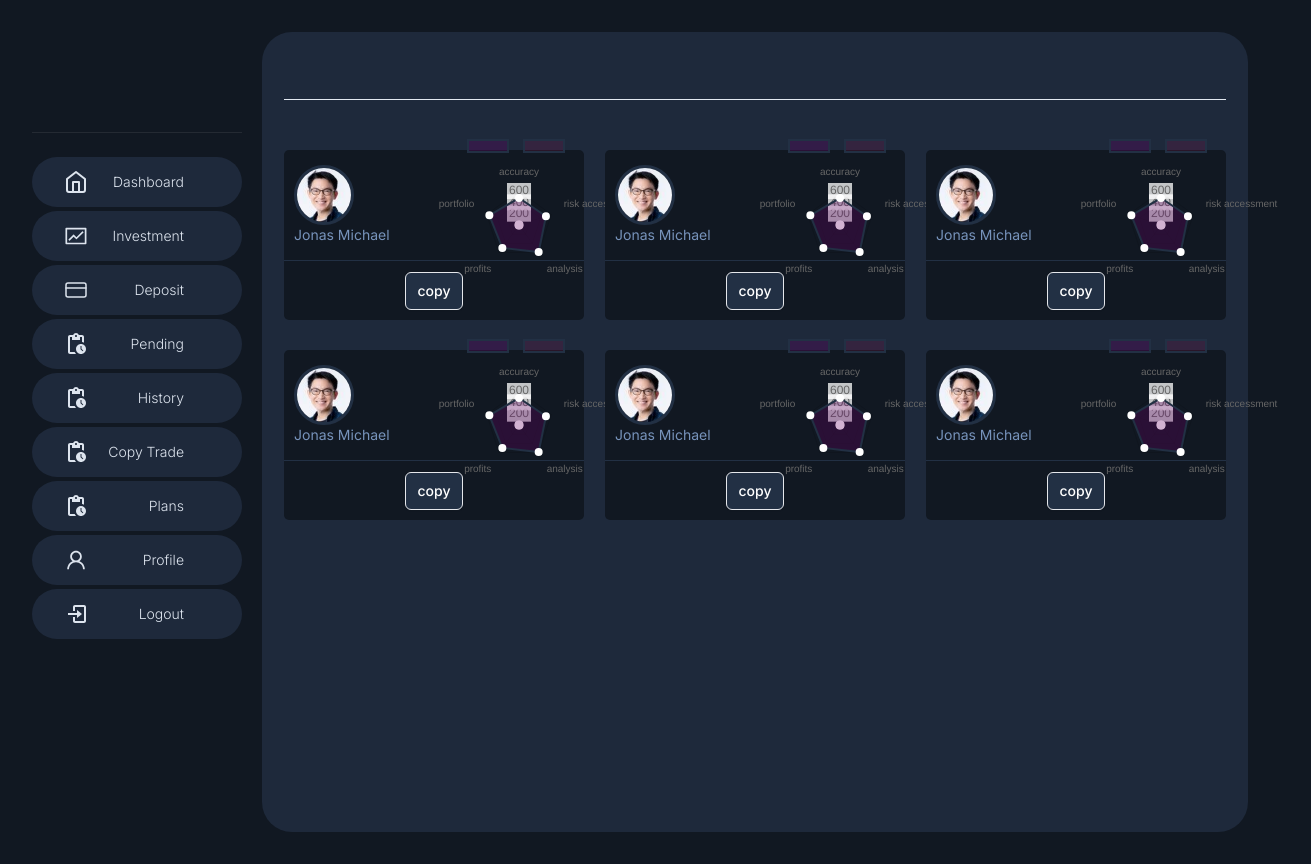
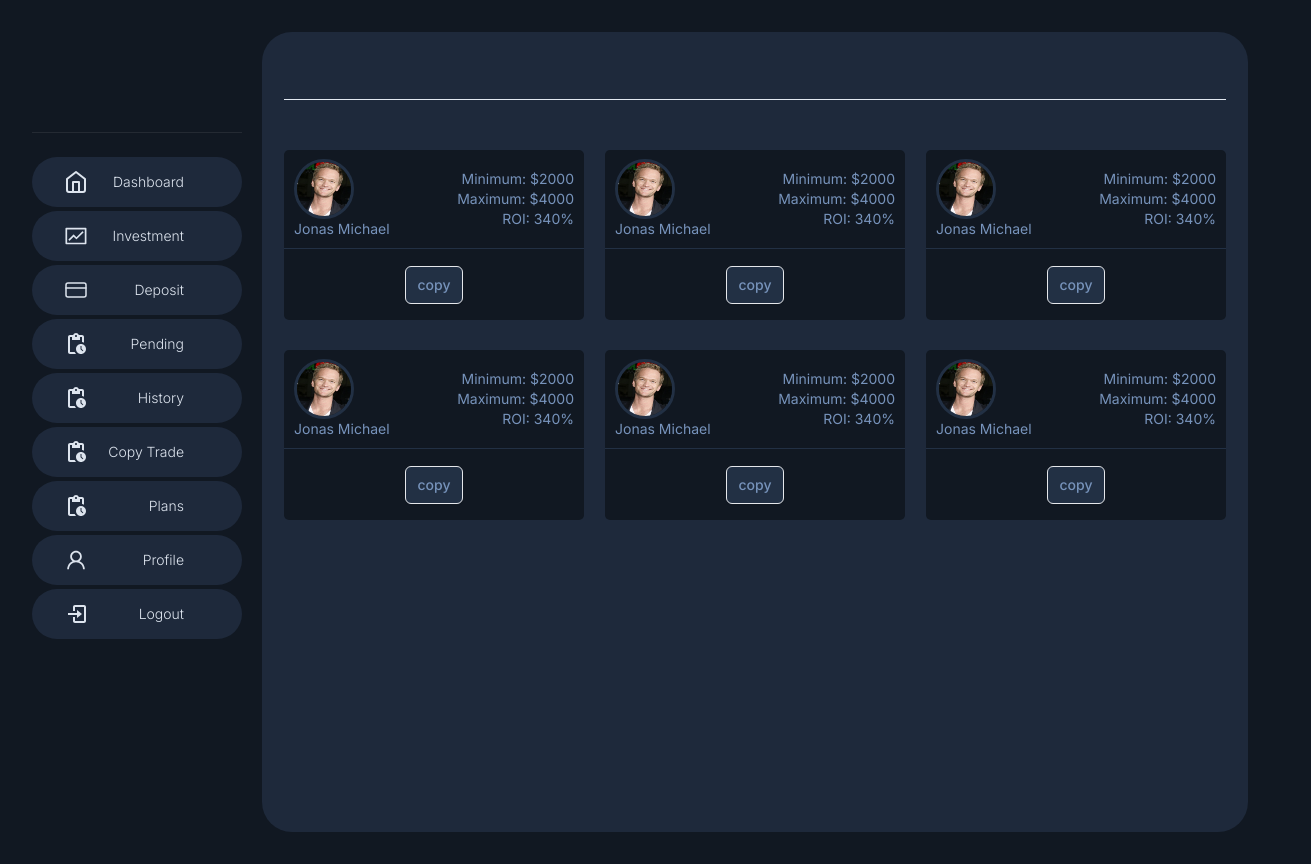
Before and after one commit to Bruksx/trading-app, a Next.js app: page /copy in a window 1280 px wide. Shown: the whole page, 1311 px wide, since content can reach past the window. Built offline with nearby package versions, Linux system fonts and the light colour scheme; no server answers.

Commit message:
copy trade

```diff
--- a/src/app/colors.css
+++ b/src/app/colors.css
@@ -49,3 +49,7 @@
 .text-custom-blue3{
     color:#7793bb;
 }
+
+.text-custom-white{
+    color: #ffffff;
+}
--- a/src/app/copy/page.js
+++ b/src/app/copy/page.js
@@ -1,35 +1,34 @@
 "use client";
-import React, { useState } from 'react';
+import React, { useState } from "react";
 import "../dashboard.css";
 import "../customCalendar.css";
 import "../colors.css";
-import "../css/copytrade.css"
-import MobileHeader from "../components/mobile-header";
-import DashboardNav from "../components/dashboardnav";
+import "../css/copytrade.css";
 import TraderChart from "../components/traderchart";
 import Modal from "react-modal";
+import Dashboard from "../components/dashboard";
 
 const customStyles = {
   content: {
-    top: '50%',
-    left: '50%',
-    right: 'auto',
-    bottom: 'auto',
-    marginRight: '-50%',
-    transform: 'translate(-50%, -50%)',
+    top: "50%",
+    left: "50%",
+    right: "auto",
+    bottom: "auto",
+    marginRight: "-50%",
+    transform: "translate(-50%, -50%)",
   },
 };
 
-function openModal(setModalState, data){
-  setModalState(true)
+function openModal(setModalState, data) {
+  setModalState(true);
 }
-
 
 export default function History() {
   const [value, onChange] = useState(new Date());
-    const [modelState, setModalState] = useState(false)
+  const [modelState, setModalState] = useState(false);
   return (
-    <main className="py-5">
+    <Dashboard heading="Copy Trade">
+      <div className="all-traders">
         <Modal
           isOpen={modelState}
           style={customStyles}
@@ -44,42 +43,31 @@ export default function History() {
             </div>
           </div>
           <p className="text-custom-blue3">Enter Amount</p>
-        <input/>
+          <input />
           <div className="modal-buttons">
-          <button className="btn bg-custom-red text-custom-blue3" onClick={() => {
+            <button
+              className="btn bg-custom-red text-custom-white"
+              onClick={() => {
                 setModalState(false);
-          }}>Close</button>
-          <button className="btn bg-custom-blue3 text-custom-blue3">Trade</button>
+              }}
+            >
+              Close
+            </button>
+            <button className="btn bg-custom-blue3 text-custom-blue3">
+              Trade
+            </button>
           </div>
         </Modal>
-      <MobileHeader />
-      <div className="flex mt-[4.7rem] md:mt-0">
-        <DashboardNav />
-        <div className="content">
-          <div className="top-bar">
-            <nav
-              aria-label="breadcrumb"
-              className="-intro-x mr-auto hidden sm:flex"
-            >
-              <ol className="breadcrumb">
-                <li
-                  className="breadcrumb-item active text-white font-bold"
-                  aria-current="page"
-                >
-                  Copy Trade
-                </li>
-              </ol>
-            </nav>
-          </div>
-          <div className="all-traders">
-            <div className="trader bg-custom-blue1">
+        <div className="trader bg-custom-blue1 text-custom-blue3">
           <div className="trader-details">
             <div>
               <img className="trader-img" src="author-85z9UC.jpg" />
               <p className="text-custom-blue3">Jonas Michael</p>
             </div>
-                <div className="trader-chart">
-                  <TraderChart />
+            <div className="trader-stats">
+              <p>Minimum: $2000</p>
+              <p>Maximum: $4000</p>
+              <p>ROI: 340%</p>
             </div>
           </div>
           <div className="progress-container">
@@ -97,83 +85,141 @@ export default function History() {
           </div>
         </div>
 
-            <div className="trader bg-custom-blue1">
+        <div className="trader bg-custom-blue1 text-custom-blue3">
           <div className="trader-details">
             <div>
               <img className="trader-img" src="author-85z9UC.jpg" />
               <p className="text-custom-blue3">Jonas Michael</p>
             </div>
-                <div className="trader-chart">
-                  <TraderChart />
+            <div className="trader-stats">
+              <p>Minimum: $2000</p>
+              <p>Maximum: $4000</p>
+              <p>ROI: 340%</p>
             </div>
           </div>
           <div className="progress-container">
-                <button className="btn bg-custom-blue2 ">copy</button>
+            <button
+              className="btn bg-custom-blue2 "
+              onClick={() => {
+                openModal(setModalState, {
+                  image: "author-85z9UC.jpg",
+                  name: "Jonas Michael",
+                });
+              }}
+            >
+              copy
+            </button>
           </div>
         </div>
 
-            <div className="trader bg-custom-blue1">
+        <div className="trader bg-custom-blue1 text-custom-blue3">
           <div className="trader-details">
             <div>
               <img className="trader-img" src="author-85z9UC.jpg" />
               <p className="text-custom-blue3">Jonas Michael</p>
             </div>
-                <div className="trader-chart">
-                  <TraderChart />
+            <div className="trader-stats">
+              <p>Minimum: $2000</p>
+              <p>Maximum: $4000</p>
+              <p>ROI: 340%</p>
             </div>
           </div>
           <div className="progress-container">
-                <button className="btn bg-custom-blue2 ">copy</button>
+            <button
+              className="btn bg-custom-blue2 "
+              onClick={() => {
+                openModal(setModalState, {
+                  image: "author-85z9UC.jpg",
+                  name: "Jonas Michael",
+                });
+              }}
+            >
+              copy
+            </button>
           </div>
         </div>
 
-            <div className="trader bg-custom-blue1">
+        <div className="trader bg-custom-blue1 text-custom-blue3">
           <div className="trader-details">
             <div>
               <img className="trader-img" src="author-85z9UC.jpg" />
               <p className="text-custom-blue3">Jonas Michael</p>
             </div>
-                <div className="trader-chart">
-                  <TraderChart />
+            <div className="trader-stats">
+              <p>Minimum: $2000</p>
+              <p>Maximum: $4000</p>
+              <p>ROI: 340%</p>
             </div>
           </div>
           <div className="progress-container">
-                <button className="btn bg-custom-blue2 ">copy</button>
+            <button
+              className="btn bg-custom-blue2 "
+              onClick={() => {
+                openModal(setModalState, {
+                  image: "author-85z9UC.jpg",
+                  name: "Jonas Michael",
+                });
+              }}
+            >
+              copy
+            </button>
           </div>
         </div>
 
-            <div className="trader bg-custom-blue1">
+        <div className="trader bg-custom-blue1 text-custom-blue3">
           <div className="trader-details">
             <div>
               <img className="trader-img" src="author-85z9UC.jpg" />
               <p className="text-custom-blue3">Jonas Michael</p>
             </div>
-                <div className="trader-chart">
-                  <TraderChart />
+            <div className="trader-stats">
+              <p>Minimum: $2000</p>
+              <p>Maximum: $4000</p>
+              <p>ROI: 340%</p>
             </div>
           </div>
           <div className="progress-container">
-                <button className="btn bg-custom-blue2 ">copy</button>
+            <button
+              className="btn bg-custom-blue2 "
+              onClick={() => {
+                openModal(setModalState, {
+                  image: "author-85z9UC.jpg",
+                  name: "Jonas Michael",
+                });
+              }}
+            >
+              copy
+            </button>
           </div>
         </div>
 
-            <div className="trader bg-custom-blue1">
+        <div className="trader bg-custom-blue1 text-custom-blue3">
           <div className="trader-details">
             <div>
               <img className="trader-img" src="author-85z9UC.jpg" />
               <p className="text-custom-blue3">Jonas Michael</p>
             </div>
-                <div className="trader-chart">
-                  <TraderChart />
+            <div className="trader-stats">
+              <p>Minimum: $2000</p>
+              <p>Maximum: $4000</p>
+              <p>ROI: 340%</p>
             </div>
           </div>
           <div className="progress-container">
-                <button className="btn bg-custom-blue2 ">copy</button>
+            <button
+              className="btn bg-custom-blue2"
+              onClick={() => {
+                openModal(setModalState, {
+                  image: "author-85z9UC.jpg",
+                  name: "Jonas Michael",
+                });
+              }}
+            >
+              copy
+            </button>
           </div>
         </div>
       </div>
-        </div>
-      </div>
-    </main>
+    </Dashboard>
   );
 }
--- a/src/app/css/copytrade.css
+++ b/src/app/css/copytrade.css
@@ -41,6 +41,13 @@
     display: flex;
     align-items: center;
     justify-content: center;
+}
+
+.trader-stats{
+    width: 170px;
+    display: flex;
+    flex-direction: column;
+    align-items: flex-end;
 }
 
 .all-traders{
@@ -87,3 +94,12 @@
     display: flex;
     justify-content: space-around;
 }
+
+@media (max-width: 920px){
+    .all-traders{
+        display: flex;
+        flex-direction: column;
+        margin-top: 10px;
+        align-items: center;
+    }
+}
```
Also changed, not shown: public/author-85z9UC.jpg, public/jds.jpg (added). Lines whose indentation alone changed are shown as unchanged.
